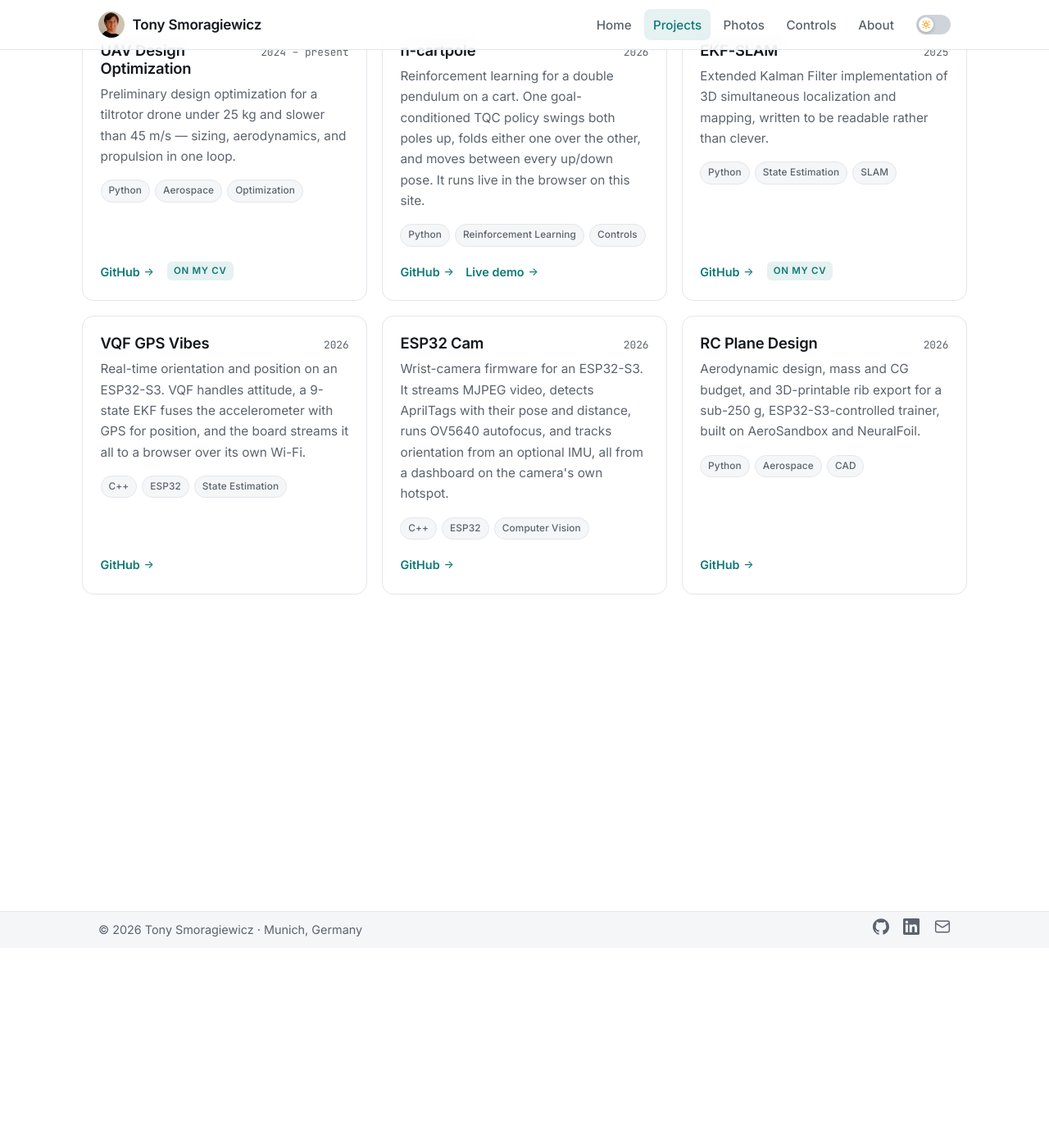
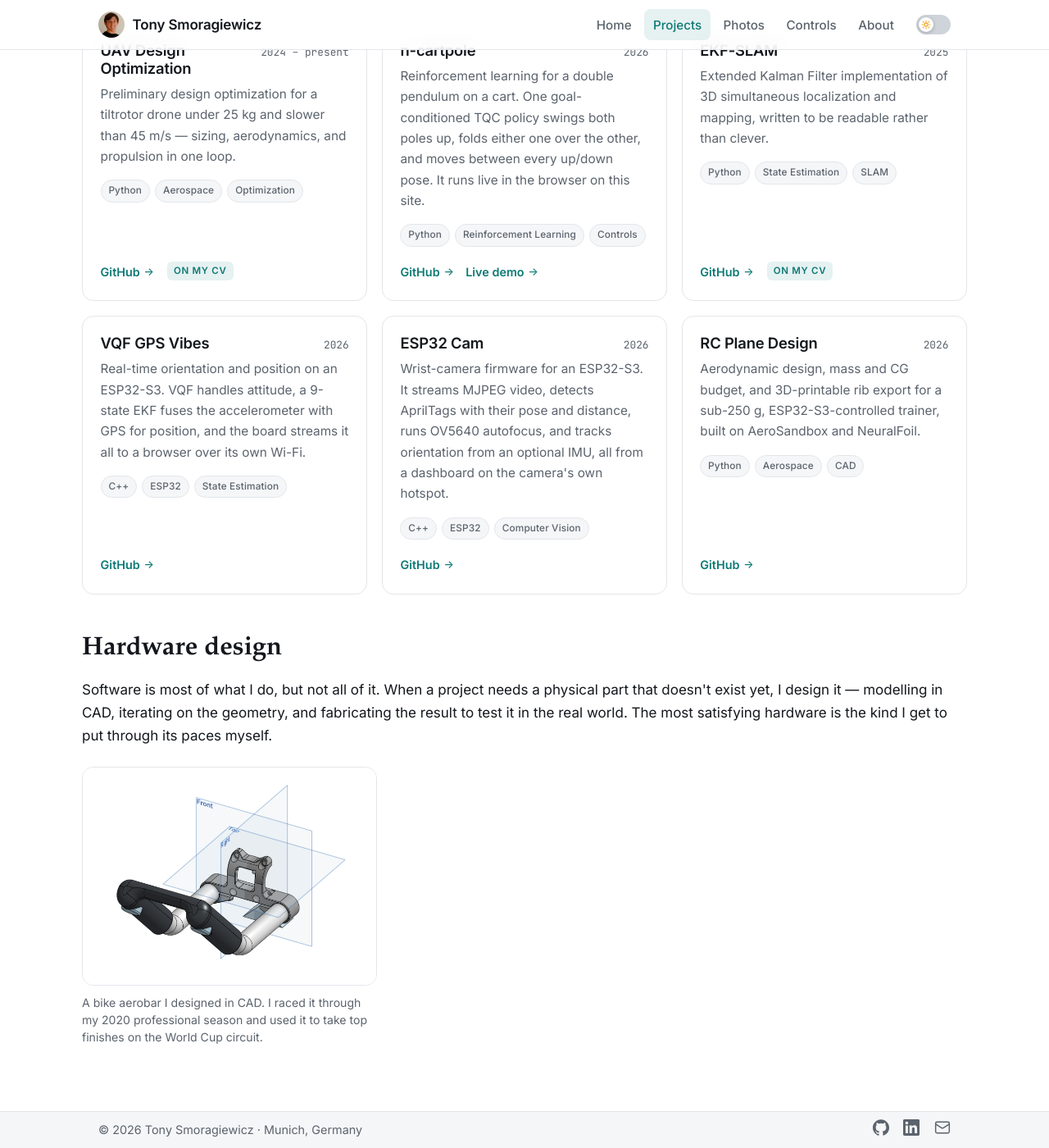
Before and after one commit to Tsmorz/Tsmorz.github.io, a Jekyll site: the page built from projects.md, in a window 1280 px wide and 1400 px high, scrolled down 244 px. Shown: the whole window at 82% size. Built offline with Jekyll 4.4.1, drawn with Linux system fonts in a browser that asks for light colours; some web fonts are replaced.

```diff
--- a/assets/css/main.css
+++ b/assets/css/main.css
@@ -302,9 +302,6 @@
 .card-links a { font-size: .9rem; font-weight: 550; display: inline-flex; align-items: center; gap: .3rem; }
 .card-links a::after { content: "→"; font-size: .9em; transition: transform .14s ease; }
 .card-links a:hover { text-decoration: none; }
-/* Cards inside a .prose page (about.md): undo the prose list indent and spacing. */
-.prose .card-grid ul { padding-left: 0; }
-.prose .card-grid li + li { margin-top: 0; }
 .card-links a:hover::after { transform: translateX(3px); }
 
 .cv-flag {
@@ -394,7 +391,7 @@
 @media (max-width: 560px) {
   .about-photos { grid-template-columns: 1fr; }
 }
-.about-figure { margin: 1.5rem 0 0; }
+.about-figure { margin: 1.5rem 0 0; max-width: 360px; }
 .about-figure img {
   width: 100%; border-radius: var(--radius);
   border: 1px solid var(--border); background: var(--surface);
--- a/index.html
+++ b/index.html
@@ -14,7 +14,7 @@
         I'm a robotics software engineer at Agile Robots in Munich, building fleet
         connectivity and teleoperation software for robots deployed worldwide. Before
         that: a PhD at TU Munich, an MSc in Robotics at Northeastern, and a BSc in
-        Aerospace Engineering at Michigan. Most of what I build ends up open source.
+        Aerospace Engineering at Michigan.
       </p>
       <div class="btn-row">
         <a class="btn btn-primary" href="{{ '/projects/' | relative_url }}">See my projects</a>
--- a/projects.md
+++ b/projects.md
@@ -20,3 +20,17 @@
     {%- for project in visible_projects %}{% include project-card.html project=project %}{% endfor %}
   </div>
 </section>
+
+<section class="wrap section" style="padding-top: 0;">
+  <h2>Hardware design</h2>
+  <p>Software is most of what I do, but not all of it. When a project needs a physical part
+  that doesn't exist yet, I design it — modelling in CAD, iterating on the geometry, and
+  fabricating the result to test it in the real world. The most satisfying hardware is the
+  kind I get to put through its paces myself.</p>
+
+  <figure class="about-figure">
+    <img src="{{ '/assets/img/about/bike-aerobar-cad.png' | relative_url }}" alt="CAD model of a bike aerobar I designed">
+    <figcaption>A bike aerobar I designed in CAD. I raced it through my 2020 professional
+    season and used it to take top finishes on the World Cup circuit.</figcaption>
+  </figure>
+</section>
```
Also changed, not shown: CLAUDE.md (+0 -1 lines), _data/projects.yml (+1 -7 lines), about.md (+19 -43 lines).
